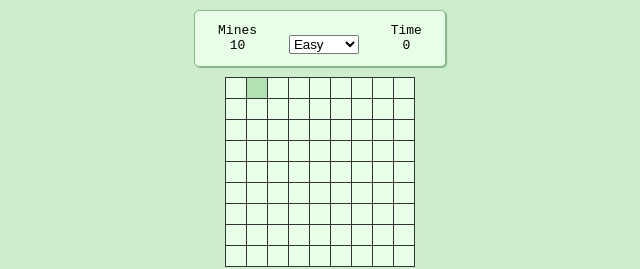
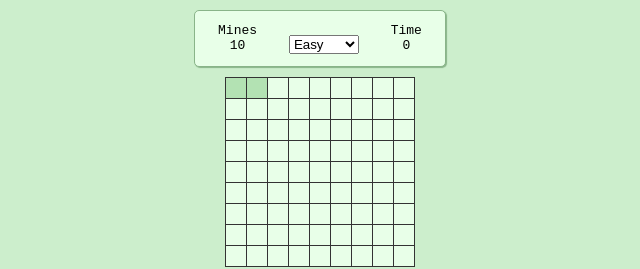
Before and after one commit to mjgwood/minesweeper, a plain HTML site: page index.html in a window 1280 px wide. Both pictures are taken after a click on the element 577 px from the left and 88 px from the top of the page. Shown: the full height of the page, 320-960 px from the left. Drawn offline with Linux system fonts and the light colour scheme.

Commit message:
add Square object

```diff
--- a/css/styles.css
+++ b/css/styles.css
@@ -72,5 +72,10 @@ body {
       #container .blank {
         background-color: #e8fffc;
       }
+      .raised {
+        -webkit-box-shadow: inset 0px 0px 1px 1px rgba(0,0,0,0.75);
+        -moz-box-shadow: inset 0px 0px 1px 1px rgba(0,0,0,0.75);
+        box-shadow: inset 0px 0px 1px 1px rgba(0,0,0,0.75);
+      }
 
 /*# sourceMappingURL=styles.css.map */
--- a/js/minesweeper.js
+++ b/js/minesweeper.js
@@ -1,4 +1,13 @@
 var minesweeper = (function() {
+
+  function Square( coords ) {
+    this.coords = coords;
+    this.id = grid.getSquareId(coords);
+    this.touchingSquares = grid.getTouchingSquares(this.id);
+    this.numTouchingMines = grid.getNumOfTouchingMines(this.id);
+    this.hasMine = false;
+    this.hasFlag = false;
+  }
 
   // Grid module
   var grid = {
@@ -20,7 +29,7 @@ var minesweeper = (function() {
         toAdd += "<tr>";
 
         for ( var j = 0; j < numCols; j++ ) {
-          this.squares.push([i,j]);
+          this.squares.push( new Square( [i,j] ) );
           toAdd += "<td id=" + (i * numRows + j) + "></td>";
         }
 
@@ -48,6 +57,7 @@ var minesweeper = (function() {
         }
 
         if ( dupeFound === false ) {
+          this.squares[this.getSquareId([row,col])].hasMine = true;
           this.mines.push([row, col]);
           i++;
         }
@@ -67,8 +77,19 @@ var minesweeper = (function() {
       } else if ( touchingMines === 0 ) {
         $("#" + id).css("background-color","#B3E2B3");
       } else if ( !$("#" + id).hasClass("mine") ) {
-        $("#" + id).text(touchingMines);
+        $("#" + id).css("background-color","#B3E2B3").text(touchingMines);
       }
+
+      var touching = this.getTouchingSquares(id);
+
+      for ( var i = 0; i < touching.length; i++ ) {
+        var touchingMines = this.getNumOfTouchingMines(touching[i]);
+
+        if ( touchingMines === 0 ) {
+          this.displaySquare(touching[i]);
+        }
+      }
+
     },
 
     // Display details of all squares
```
